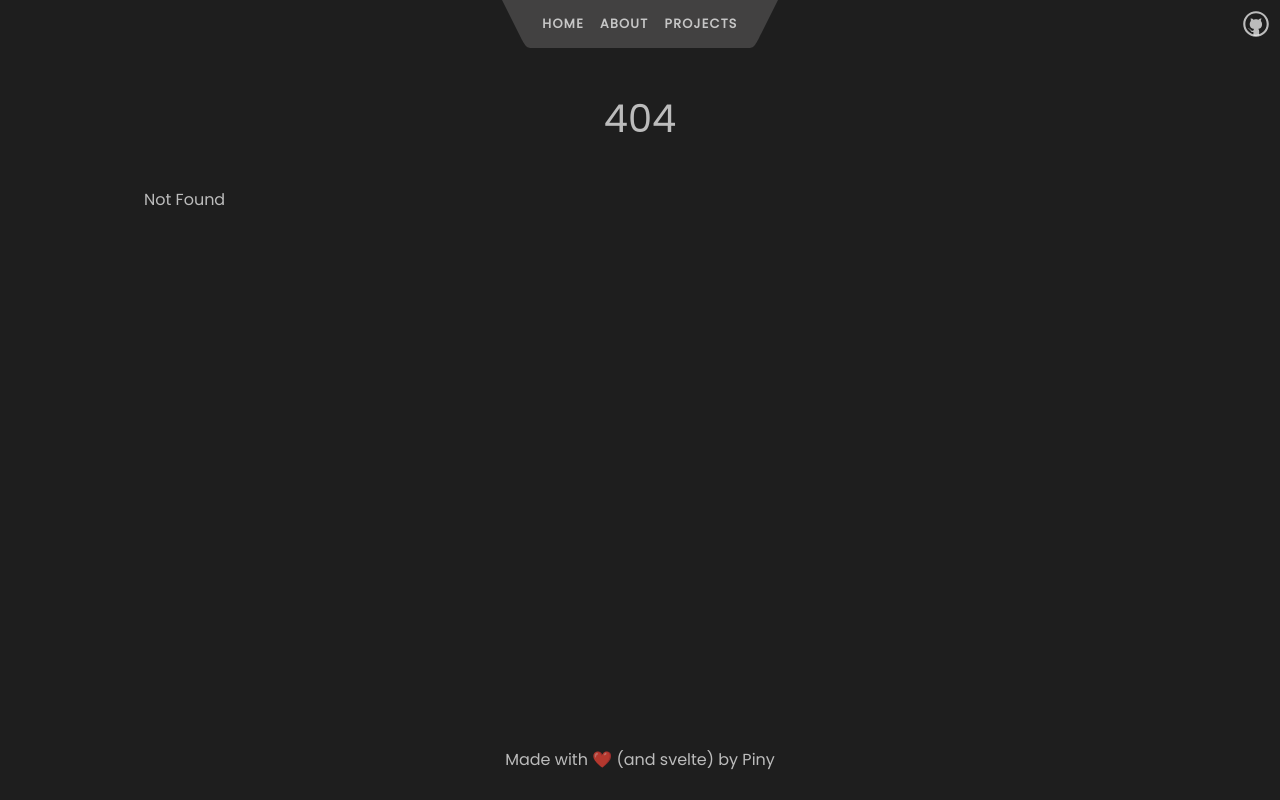
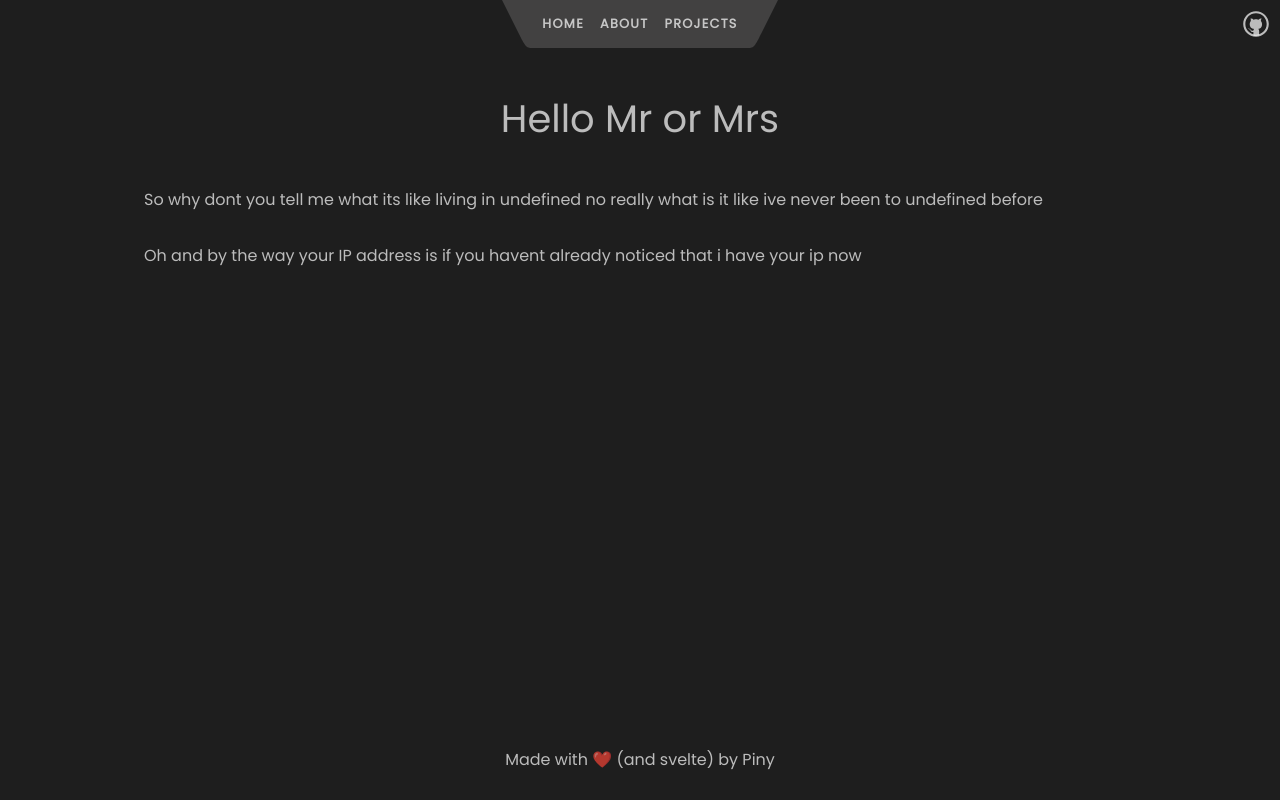
Before and after one commit to NotPiny/Site, a SvelteKit app: page /NOT-a-ip-logger in a window 1280 px wide. Before the commit this address had no page. Built offline with nearby package versions, Linux system fonts and the light colour scheme; no server answers.

Commit message:
Add joke ip logger page

```diff
--- a/package.json
+++ b/package.json
@@ -22,6 +22,7 @@
 	},
 	"type": "module",
 	"dependencies": {
-		"@fontsource/poppins": "^5.0.8"
+		"@fontsource/poppins": "^5.0.8",
+		"axios": "^1.6.8"
 	}
 }
--- /dev/null
+++ b/src/routes/NOT-a-ip-logger/+page.svelte
@@ -0,0 +1,23 @@
+<script>
+    import { onMount } from "svelte";
+
+    let ip = ""; // This is a fake IP address. Just incase it cant load the real one.
+
+    /**
+     * @type {{ip: string, city_name: string, region_name: string}}
+     */
+    let ipRes;
+
+    onMount(async () => {
+        // Set the IP address to the users IP address.
+        ipRes = await fetch("https://api.ipify.org?format=json").then(res => res.json());
+        ip = ipRes.ip;
+
+        ipRes = await fetch(`/api/get-ip?ip=${ip}`).then(res => res.json());
+    })
+</script>
+
+<h1>Hello Mr or Mrs {ip}</h1>
+<p>So why dont you tell me what its like living in {ipRes?.city_name} no really what is it like ive never been to {ipRes?.region_name} before</p>
+
+<p>Oh and by the way your IP address is {ip} if you havent already noticed that i have your ip now</p>
--- /dev/null
+++ b/src/routes/api/get-ip/+server.ts
@@ -0,0 +1,14 @@
+import type { RequestEvent } from "@sveltejs/kit";
+import axios from 'axios';
+
+export async function GET(req: RequestEvent) {
+    const ip = req.url.searchParams.get('ip');
+
+    const response = await axios.get(`https://api.ip2location.io/?key=${process.env.IPTOLOCATION_KEY}&ip=${ip}`);
+
+    return new Response(JSON.stringify(response.data), {
+        headers: {
+            'Content-Type': 'application/json'
+        }
+    })
+}
```
Also changed, not shown: 1 other file (tests, documents, lock files or other folders).
